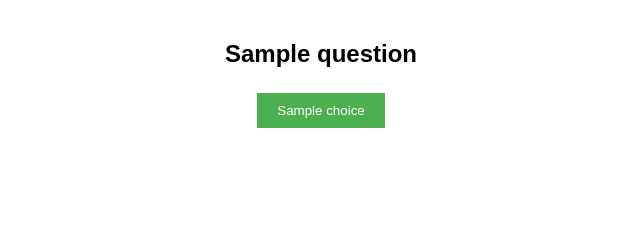
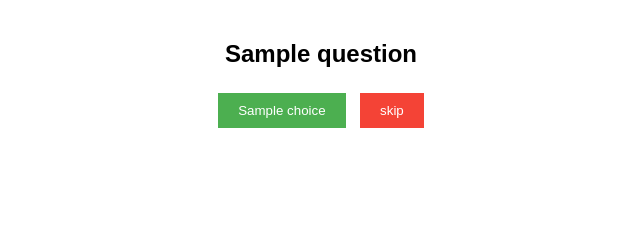
Before and after one commit to Jwizzed/FastLabel, a Flask app: template templates/label.html in a window 1280 px wide. Shown: the part 96-336 px from the top of the page, without its empty margins (319-959 px from the left). Run offline with Flask 3, Linux system fonts and the light colour scheme; the template is opened without the code that fills it: most values are stand-ins (such as "Sample title", 1, 10 or a date in 2020).

Commit message:
Done, need to add some datas

```diff
--- a/templates/label.html
+++ b/templates/label.html
@@ -39,6 +39,14 @@
         .choice:hover {
             background-color: #45a049;
         }
+
+        .skip {
+            background-color: #f44336;
+        }
+        .skip:hover {
+            background-color: red;
+        }
+
     </style>
 </head>
 <body>
@@ -51,6 +59,7 @@
                 {% for choice in choices %}
                     <button type="submit" name="choice" value="{{ choice }}" class="choice">{{ choice }}</button>
                 {% endfor %}
+                <button type="submit" name="skip" value="skip" class="choice skip">skip</button>
             </div>
         </div>
     </form>
```
